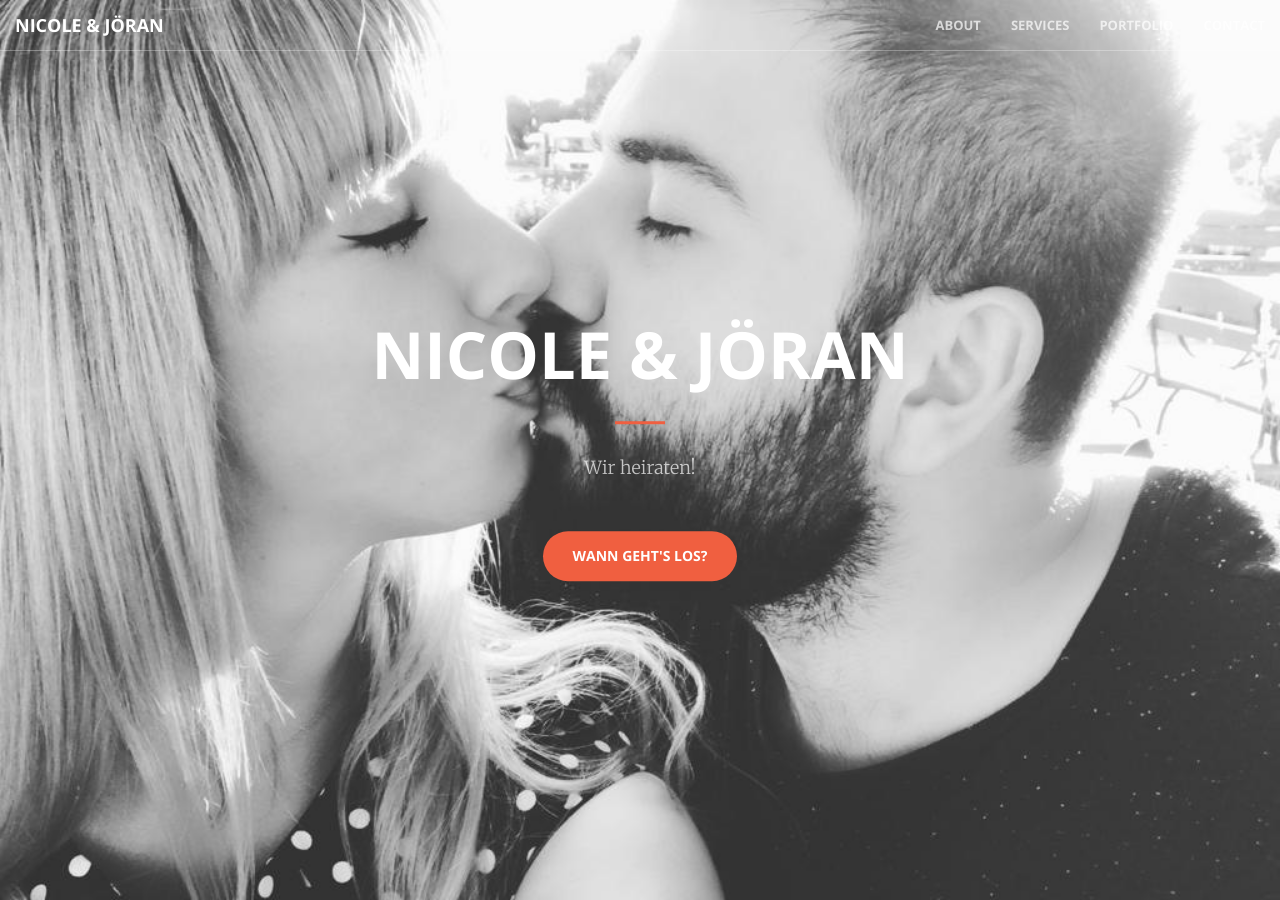
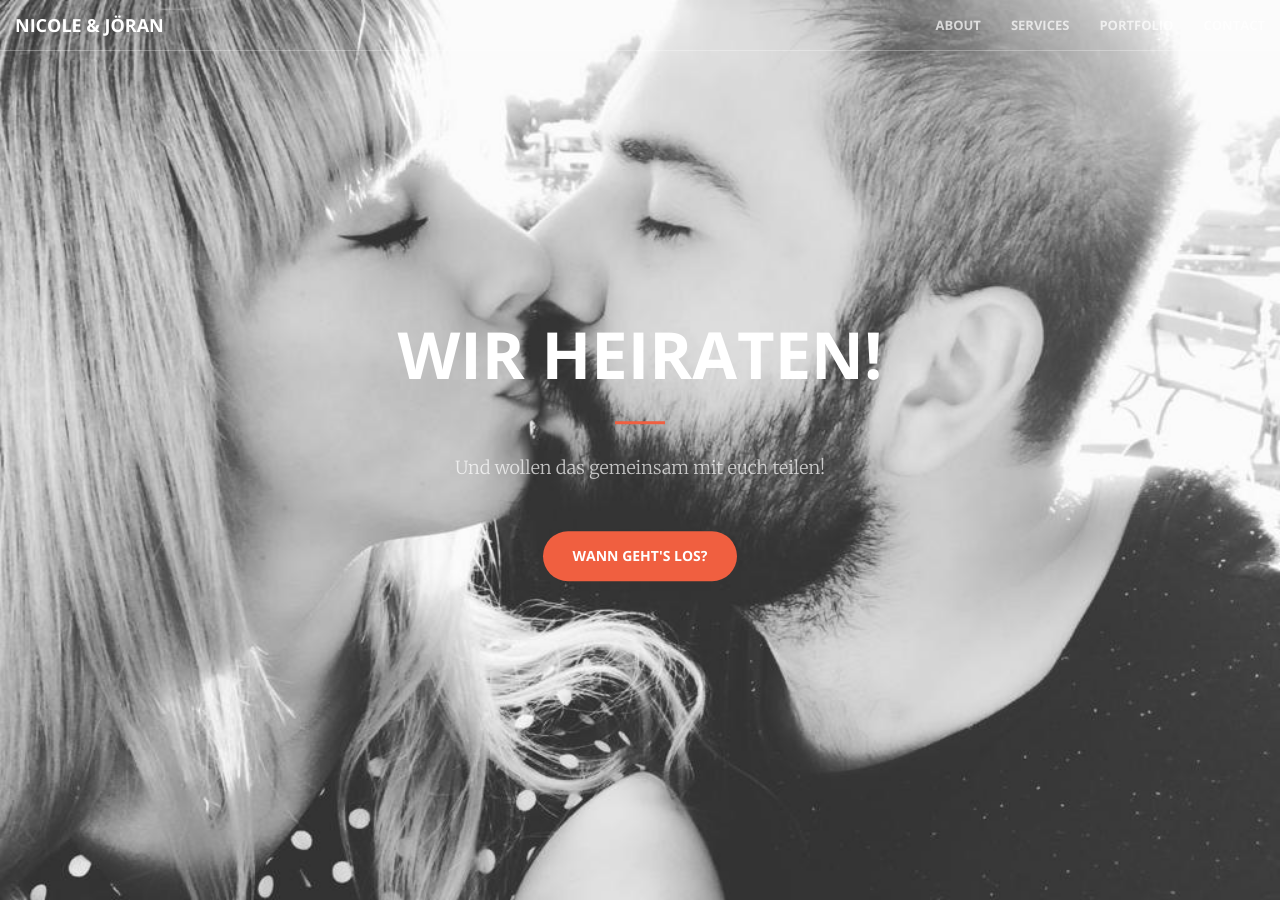
Before and after one commit to joeranriess/blog, a Jekyll site: the page built from index.html, in a window 1280 px wide and 900 px high. Built offline with Jekyll 4.4.1, drawn with Linux system fonts in a browser that asks for light colours.

Commit message:
Update header.html

```diff
--- a/_includes/header.html
+++ b/_includes/header.html
@@ -1,9 +1,9 @@
 <header>
     <div class="header-content">
         <div class="header-content-inner">
-            <h1>Nicole & Jöran</h1>
+            <h1>Wir heiraten!</h1>
             <hr>
-            <p>Wir heiraten!</p>
+            <p>Und wollen das gemeinsam mit euch teilen!</p>
             <a href="#countdown" class="btn btn-primary btn-xl page-scroll">Wann geht's los?</a>
         </div>
     </div>
```
